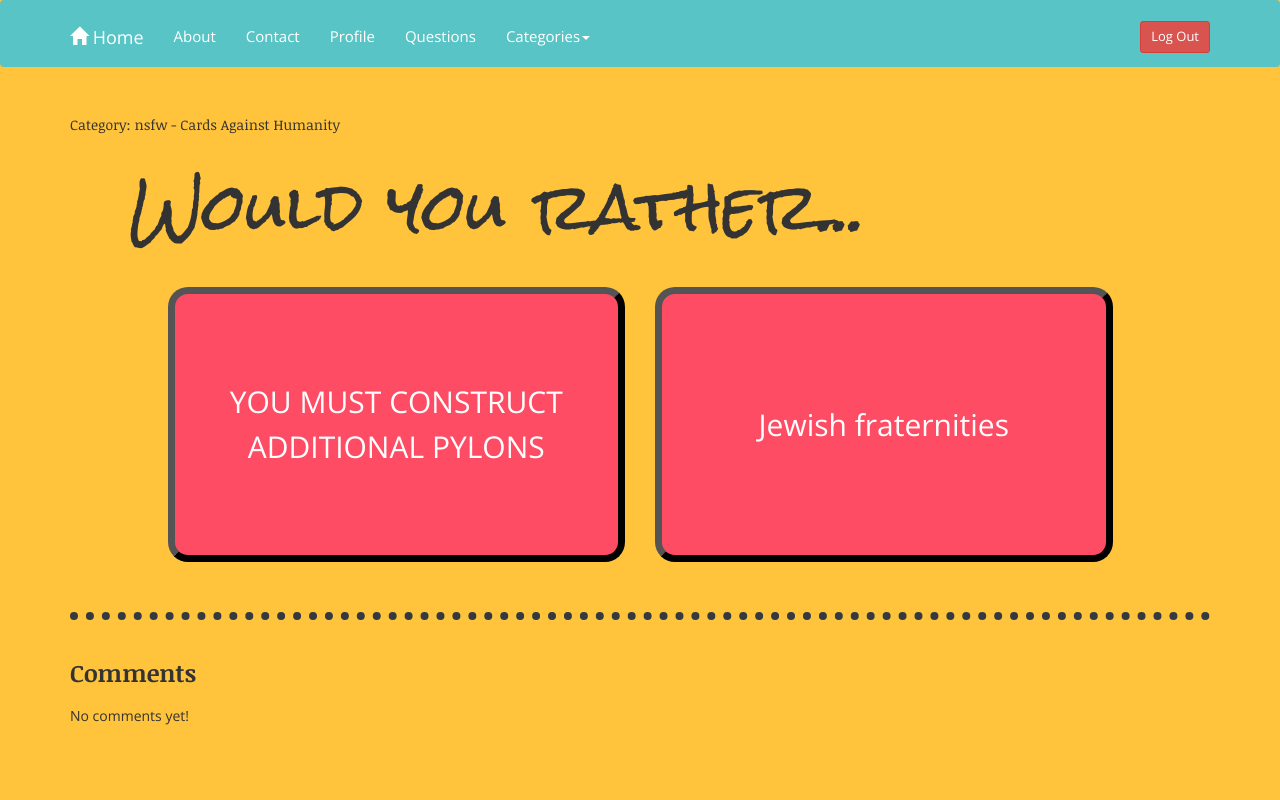
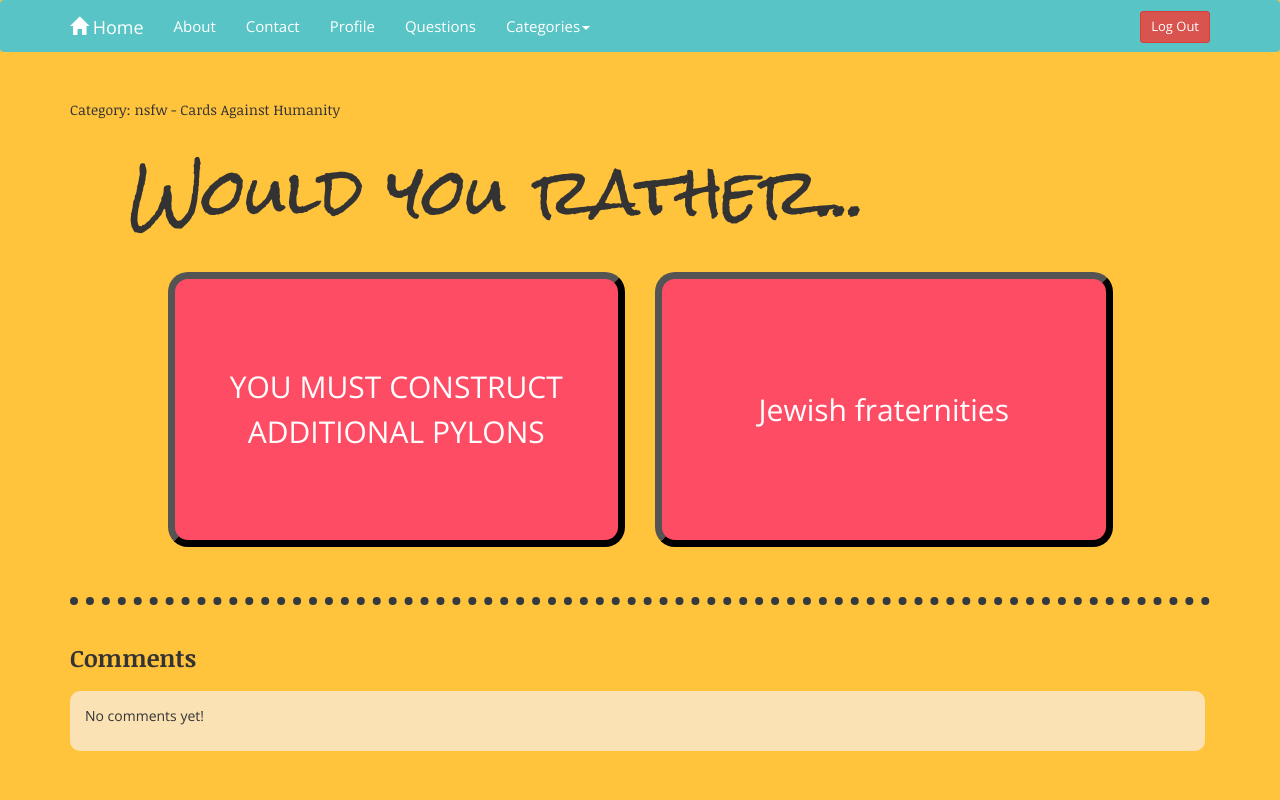
Before and after one commit to GuttermanA/mod2-final-project, a Rails app: a page that uses app/views/questions/show.html.erb in a window 1280 px wide. Run offline with Rails 7, Linux system fonts and the light colour scheme; the visitor is signed in with stand-in values (Sample User, id 1); data comes from the database, SQL or seed files in the repository; data that the repository does not hold is empty; parts of the project's set-up code (start-up, migrations or seed data) failed here and were passed over.

Commit message:
finish question show

```diff
--- a/app/assets/stylesheets/custom_styles.css
+++ b/app/assets/stylesheets/custom_styles.css
@@ -23,8 +23,6 @@
 }
 
 .navbar {
-  padding-top: 10px;
-  padding-bottom: 5px;
   background-color: #59C4C5;
   font-family: 'Open Sans', sans-serif;
   font-size: 1.5rem;
@@ -63,7 +61,7 @@
   background-color: #FF4C65;
   height: 275px;
   width: 100%;
-  padding: 5rem;
+  padding: auto;
   border-radius: 2rem;
   border-width: 0.75rem;
   font-size: 3rem;
@@ -85,6 +83,12 @@
 
 .comment-box {
   margin-top: 10px;
+  margin-left: 15px;
+  margin-bottom: 20px;
+  width: 97%;
+  background-color: #FBE2B4;
+  padding: 15px;
+  border-radius: 1rem;
 
 }
 
--- a/app/views/questions/show.html.erb
+++ b/app/views/questions/show.html.erb
@@ -43,6 +43,7 @@
     <ul>
     <% @comments.each do |comment| %>
       <li><%= comment.user.username %> - <%= comment.content %></li>
+      <li role="separator" class="divider"></li>
     <% end %>
     </ul>
   <% end %>
```
